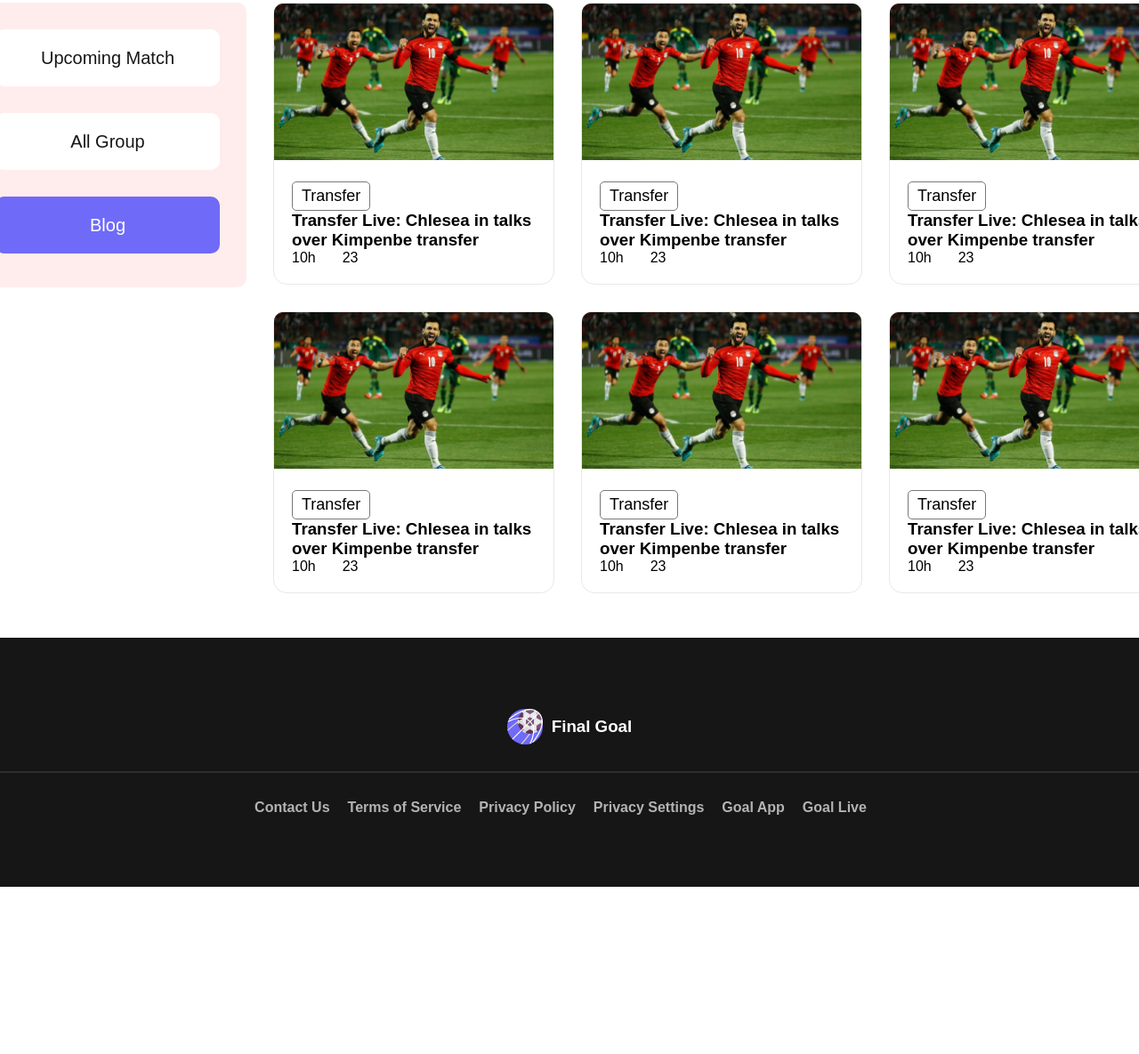
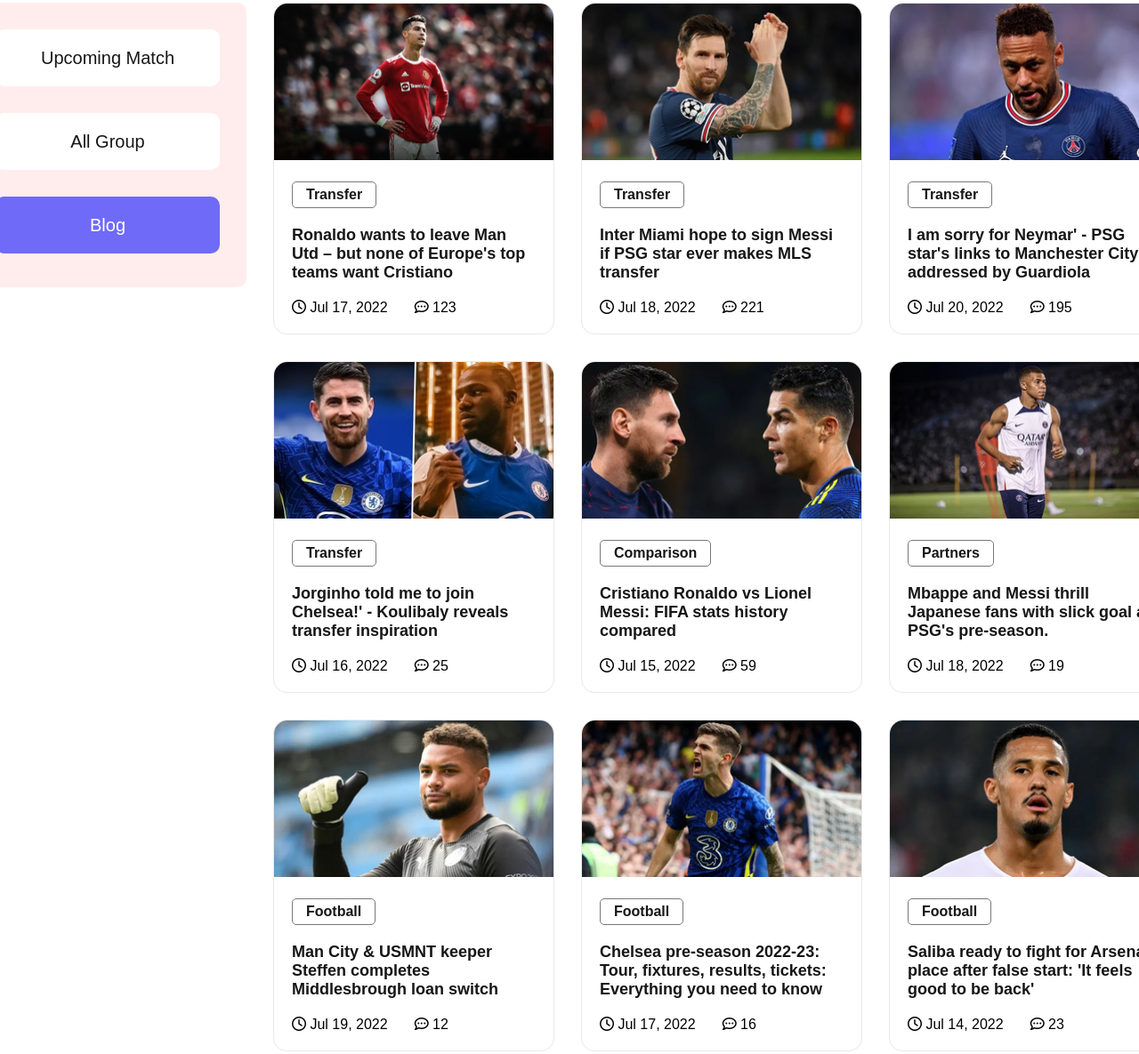
Before and after one commit to saadhossain/finalgoal, a plain HTML site: page index.html in a window 1280 px wide. Shown: the part 605-1790 px from the top of the page at 89% size. Before the commit the page ends 1602 px from the top, so only its background shows below. Drawn offline with Linux system fonts and the light colour scheme.

Commit message:
Blog modified with real data

```diff
--- a/index.html
+++ b/index.html
@@ -9,7 +9,7 @@
     <!-- Shorcut icon/favicon icon -->
     <link rel="shortcut icon" href="img/finalgoal-icon.svg" type="image/x-icon">
     <!-- Font Awesome Script -->
-    <!-- <script src="https://kit.fontawesome.com/1014a6e7c5.js" crossorigin="anonymous"></script> -->
+    <script src="https://kit.fontawesome.com/1014a6e7c5.js" crossorigin="anonymous"></script>
     <!-- Main Style Sheet -->
     <link rel="stylesheet" href="style.css">
     <!-- Media Quries -->
@@ -29,7 +29,9 @@
                         Watch the Live Score in real time and See complete schedules of all upcoming Fixtures including
                         Start times & Channels.
                     </p>
-                    <button class="watch-btn">Watch Live <i class="fa-solid fa-video"></i></button>
+                    <button class="watch-btn">
+                        Watch Live <i class="fa-solid fa-video"></i>
+                    </button>
                 </div>
                 <div class="banner-image">
                     <img src="img/lionel-messi-psg.png" alt="">
@@ -53,79 +55,118 @@
                 <div class="blogs">
                     <article class="blog-single">
                         <div class="blog-thumb">
-                            <img src="img/blog-image.png" alt="">
+                            <img src="img/blogs/ronaldo.jpg" alt="Chistiano Ronaldo">
                         </div>
                         <div class="blog-info">
                             <button class="blog-btn">Transfer</button>
-                            <h3>Transfer Live: Chlesea in talks over Kimpenbe transfer</h3>
+                            <h3>Ronaldo wants to leave Man Utd – but none of Europe's top teams want Cristiano</h3>
                             <div class="blog-meta">
-                                <span class="hour">10h</span>
-                                <span>23</span>
+                                <span class="hour"><i class="fa-regular fa-clock"></i> Jul 17, 2022</span>
+                                <span><i class="fa-regular fa-comment-dots"></i> 123</span>
                             </div>
                         </div>
                     </article>
                     <article class="blog-single">
                         <div class="blog-thumb">
-                            <img src="img/blog-image.png" alt="">
+                            <img src="img/blogs/messi.jpg" alt="Lionel Messi">
                         </div>
                         <div class="blog-info">
                             <button class="blog-btn">Transfer</button>
-                            <h3>Transfer Live: Chlesea in talks over Kimpenbe transfer</h3>
+                            <h3>Inter Miami hope to sign Messi if PSG star ever makes MLS transfer</h3>
                             <div class="blog-meta">
-                                <span class="hour">10h</span>
-                                <span>23</span>
+                                <span class="hour"><i class="fa-regular fa-clock"></i> Jul 18, 2022</span>
+                                <span><i class="fa-regular fa-comment-dots"></i> 221</span>
                             </div>
                         </div>
                     </article>
                     <article class="blog-single">
                         <div class="blog-thumb">
-                            <img src="img/blog-image.png" alt="">
+                            <img src="img/blogs/neymar.jpg" alt="Neymar Brazil">
                         </div>
                         <div class="blog-info">
                             <button class="blog-btn">Transfer</button>
-                            <h3>Transfer Live: Chlesea in talks over Kimpenbe transfer</h3>
+                            <h3>I am sorry for Neymar' - PSG star's links to Manchester City addressed by Guardiola</h3>
                             <div class="blog-meta">
-                                <span class="hour">10h</span>
-                                <span>23</span>
+                                <span class="hour"><i class="fa-regular fa-clock"></i> Jul 20, 2022</span>
+                                <span><i class="fa-regular fa-comment-dots"></i> 195</span>
                             </div>
                         </div>
                     </article>
                     <article class="blog-single">
                         <div class="blog-thumb">
-                            <img src="img/blog-image.png" alt="">
+                            <img src="img/blogs/jorginho.jpg" alt="Jorginho invited to Chelsea">
                         </div>
                         <div class="blog-info">
                             <button class="blog-btn">Transfer</button>
-                            <h3>Transfer Live: Chlesea in talks over Kimpenbe transfer</h3>
+                            <h3>Jorginho told me to join Chelsea!' - Koulibaly reveals transfer inspiration</h3>
                             <div class="blog-meta">
-                                <span class="hour">10h</span>
-                                <span>23</span>
+                                <span class="hour"><i class="fa-regular fa-clock"></i> Jul 16, 2022</span>
+                                <span><i class="fa-regular fa-comment-dots"></i> 25</span>
                             </div>
                         </div>
                     </article>
                     <article class="blog-single">
                         <div class="blog-thumb">
-                            <img src="img/blog-image.png" alt="">
+                            <img src="img/blogs/messi-ronaldo.jpg" alt="Messi Ronaldo Compare">
                         </div>
                         <div class="blog-info">
-                            <button class="blog-btn">Transfer</button>
-                            <h3>Transfer Live: Chlesea in talks over Kimpenbe transfer</h3>
+                            <button class="blog-btn">Comparison</button>
+                            <h3>Cristiano Ronaldo vs Lionel Messi: FIFA stats history compared</h3>
                             <div class="blog-meta">
-                                <span class="hour">10h</span>
-                                <span>23</span>
+                                <span class="hour"><i class="fa-regular fa-clock"></i> Jul 15, 2022</span>
+                                <span><i class="fa-regular fa-comment-dots"></i> 59</span>
                             </div>
                         </div>
                     </article>
                     <article class="blog-single">
                         <div class="blog-thumb">
-                            <img src="img/blog-image.png" alt="">
+                            <img src="img/blogs/mbappe.jpg" alt="Kyliane Mbappe">
                         </div>
                         <div class="blog-info">
-                            <button class="blog-btn">Transfer</button>
-                            <h3>Transfer Live: Chlesea in talks over Kimpenbe transfer</h3>
+                            <button class="blog-btn">Partners</button>
+                            <h3>Mbappe and Messi thrill Japanese fans with slick goal at PSG's pre-season.</h3>
                             <div class="blog-meta">
-                                <span class="hour">10h</span>
-                                <span>23</span>
+                                <span class="hour"><i class="fa-regular fa-clock"></i> Jul 18, 2022</span>
+                                <span><i class="fa-regular fa-comment-dots"></i> 19</span>
+                            </div>
+                        </div>
+                    </article>
+                    <article class="blog-single">
+                        <div class="blog-thumb">
+                            <img src="img/blogs/zack-steffen.jpg" alt="Zack Steffen">
+                        </div>
+                        <div class="blog-info">
+                            <button class="blog-btn">Football</button>
+                            <h3>Man City & USMNT keeper Steffen completes Middlesbrough loan switch</h3>
+                            <div class="blog-meta">
+                                <span class="hour"><i class="fa-regular fa-clock"></i> Jul 19, 2022</span>
+                                <span><i class="fa-regular fa-comment-dots"></i> 12</span>
+                            </div>
+                        </div>
+                    </article>
+                    <article class="blog-single">
+                        <div class="blog-thumb">
+                            <img src="img/blogs/christian_pulisic.jpg" alt="Christian Pulisic">
+                        </div>
+                        <div class="blog-info">
+                            <button class="blog-btn">Football</button>
+                            <h3>Chelsea pre-season 2022-23: Tour, fixtures, results, tickets: Everything you need to know</h3>
+                            <div class="blog-meta">
+                                <span class="hour"><i class="fa-regular fa-clock"></i> Jul 17, 2022</span>
+                                <span><i class="fa-regular fa-comment-dots"></i> 16</span>
+                            </div>
+                        </div>
+                    </article>
+                    <article class="blog-single">
+                        <div class="blog-thumb">
+                            <img src="img/blogs/william-saliba.jpg" alt="William Saliba">
+                        </div>
+                        <div class="blog-info">
+                            <button class="blog-btn">Football</button>
+                            <h3>Saliba ready to fight for Arsenal place after false start: 'It feels good to be back'</h3>
+                            <div class="blog-meta">
+                                <span class="hour"><i class="fa-regular fa-clock"></i> Jul 14, 2022</span>
+                                <span><i class="fa-regular fa-comment-dots"></i> 23</span>
                             </div>
                         </div>
                     </article>
--- a/style.css
+++ b/style.css
@@ -2,7 +2,7 @@
     margin:0;
     padding: 0;
 }
-/* @import url('https://fonts.googleapis.com/css2?family=Poppins&display=swap'); */
+@import url('https://fonts.googleapis.com/css2?family=Poppins&display=swap');
 /*-----------------
 Common Styles
 ------------------*/
@@ -126,23 +126,31 @@
 }
 .blog-thumb img{
     width: 100%;
+    border-radius: 15px 15px 0px 0px;
 }
 .blog-info{
     padding:20px;
 }
+.blog-info h3{
+    font-size: 18px;
+    font-weight: 600;
+    color:#161616;
+    margin:20px 0px;
+}
 .blog-btn{
     border: 1px solid #787878;
     border-radius: 5px;
-    padding:5px 10px;
+    padding:5px 15px;
     background: transparent;
-    font-size: 18px;
-    font-weight: 500;
+    font-size: 16px;
+    font-weight: 600;
+    color: #161616;
 }
 .blog-meta{
     display: flex;
     align-items: center;
-    /* justify-content: space-between; */
 }
+
 .blog-meta .hour{
     margin-right:30px;
 }
```
Also changed, not shown: groups.html (+1 -1 lines), upcoming.html (+1 -1 lines), img/blogs/Christian_Pulisic.webp (added), img/blogs/William_Saliba.webp (added), img/blogs/christian_pulisic.jpg (added), img/blogs/jorginho.jpg (added), img/blogs/mbappe.jpg (added), img/blogs/mbappe.webp (added), img/blogs/messi-ronaldo.jpg (added), img/blogs/messi-ronaldo.webp (added), img/blogs/messi.jpg (added), img/blogs/messi.webp (added), img/blogs/neymar.jpg (added), img/blogs/neymar.webp (added), 4 more files.
